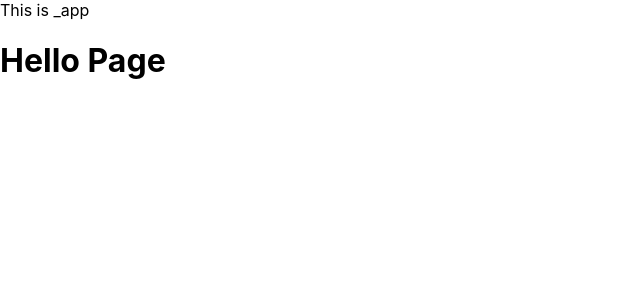
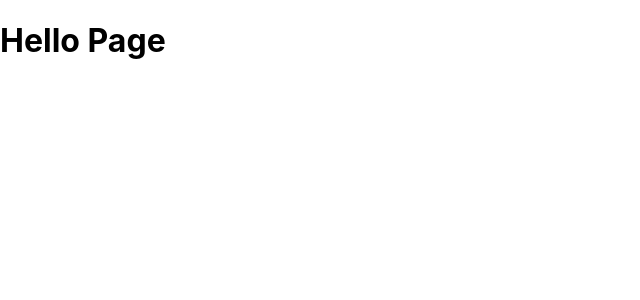
Before and after one commit to mishkatmustafid/next-guide, a Next.js app: page /hello in a window 1280 px wide. Shown: the top 300 px of the page, without its empty margins (0-640 px from the left). Built offline with nearby package versions, Linux system fonts and the light colour scheme.

Commit message:
root page modified

```diff
--- a/pages/_app.tsx
+++ b/pages/_app.tsx
@@ -1,11 +1,17 @@
-import "@/styles/globals.css";
-import type { AppProps } from "next/app";
+import '@/styles/globals.css'
+import { NextPage } from 'next'
+import type { AppProps } from 'next/app'
+import { ReactElement, ReactNode } from 'react'
 
-export default function App({ Component, pageProps }: AppProps) {
-  return (
-    <>
-      This is _app
-      <Component {...pageProps} />
-    </>
-  );
+type NextPageWithLayout = NextPage & {
+  getLayout?: (page: ReactElement) => ReactNode
 }
+
+type AppPropsWithLayout = AppProps & {
+  Component: NextPageWithLayout
+}
+
+export default function App({ Component, pageProps }: AppPropsWithLayout) {
+  const getLayout = Component.getLayout ?? ((page) => page)
+  return getLayout(<Component {...pageProps} />)
+}
```
